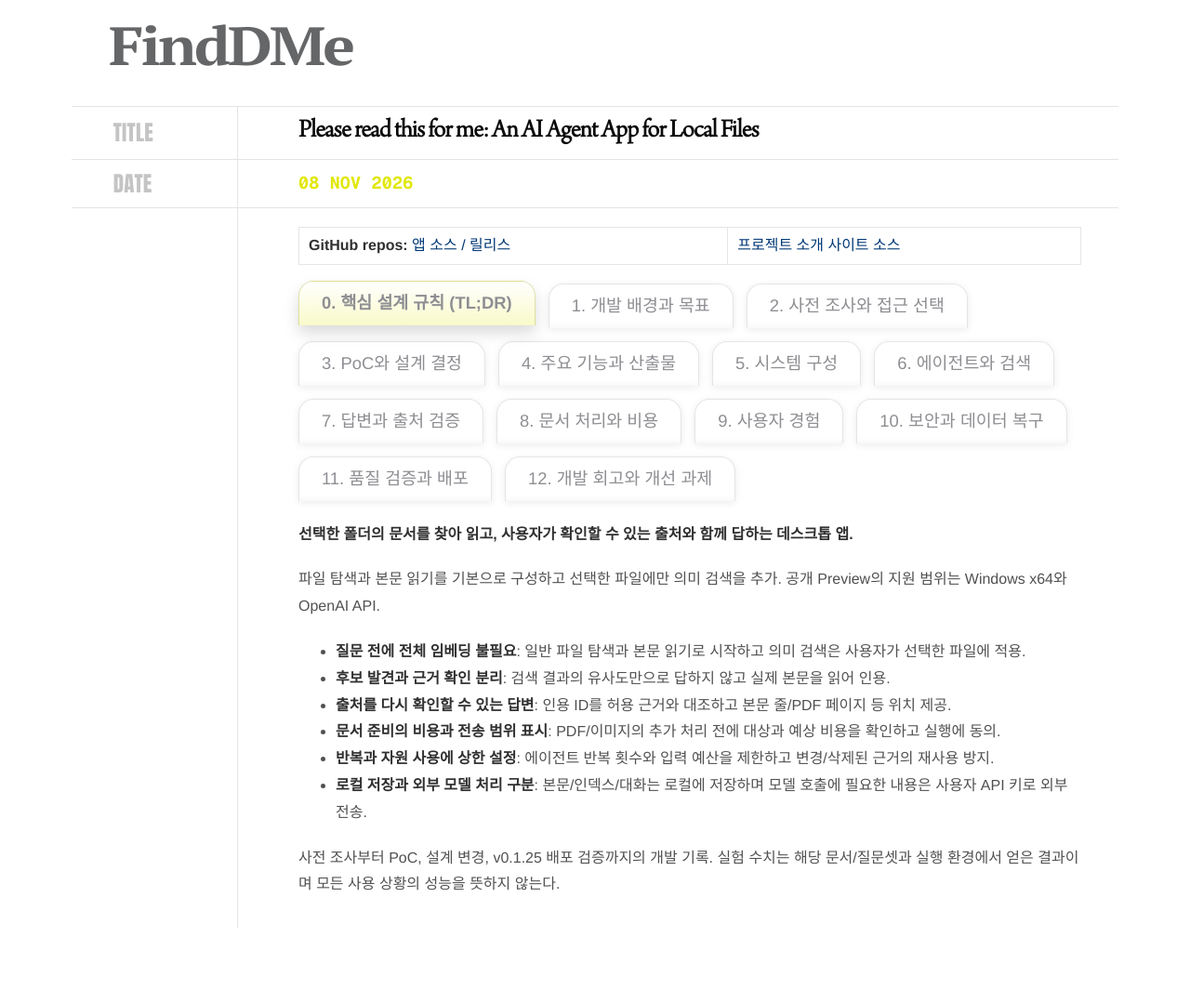
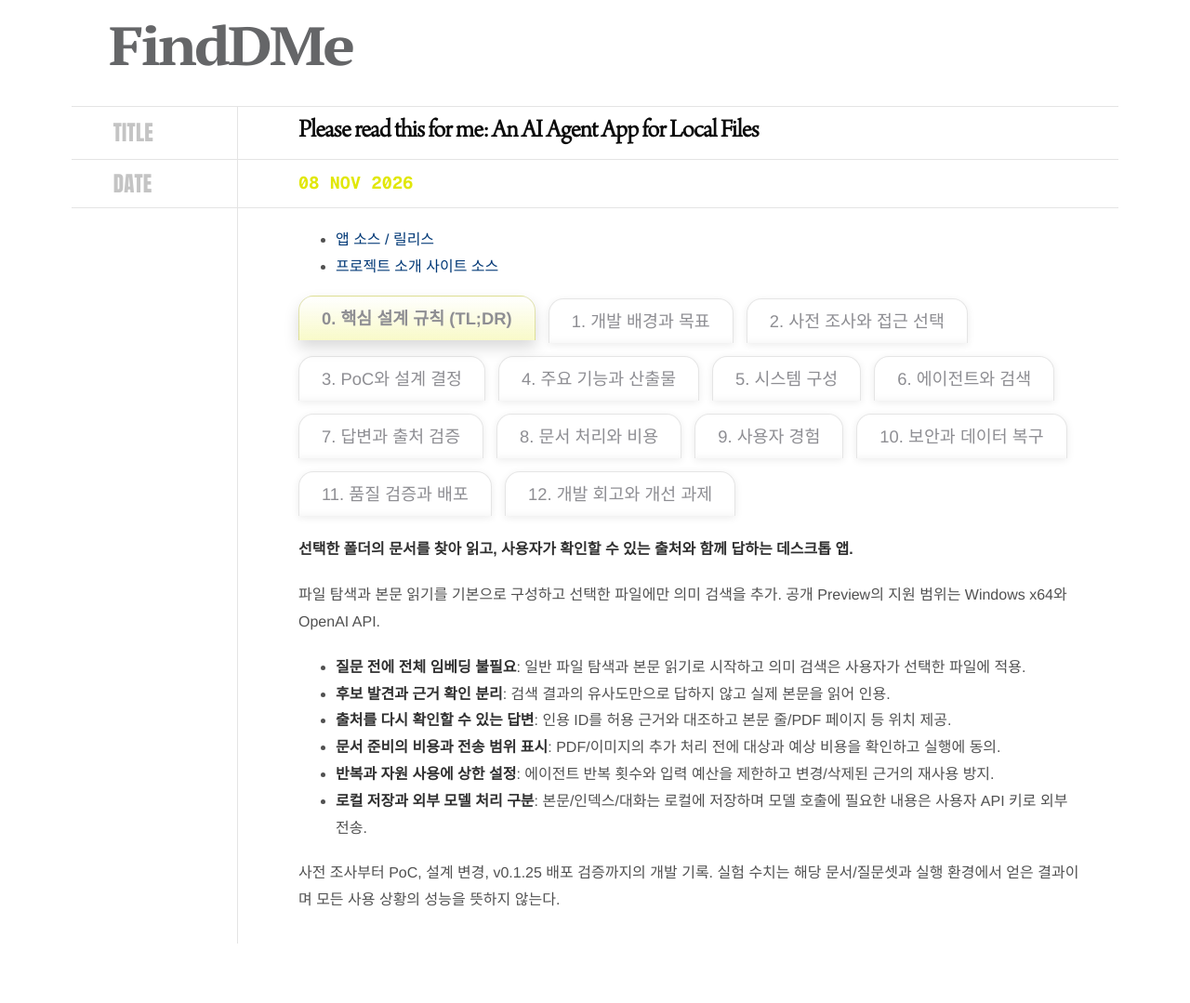
Before and after one commit to finddme/finddme.github.io, a Jekyll site: the page built from _personal_projects/2026-11-08-please-read-this-for-me.md, in a window 1280 px wide. Shown: the whole page at 93% size. Built offline with Jekyll 4.4.1, drawn with Linux system fonts in a browser that asks for light colours; nearby versions of some CDN libraries; some web fonts are replaced; comment, search, counter and statistics services are not loaded.

Commit message:
Update 2026-11-08-please-read-this-for-me.md

```diff
--- a/_personal_projects/2026-11-08-please-read-this-for-me.md
+++ b/_personal_projects/2026-11-08-please-read-this-for-me.md
@@ -6,7 +6,8 @@
 summary: "A Windows desktop app whose AI agent finds and reads files in selected folders to answer questions with verifiable sources. Combines file exploration with optional semantic search."
 ---
 
-**GitHub repos:** [앱 소스 / 릴리스](https://github.com/pleasereadthisforme/pleasereadthisforme) | [프로젝트 소개 사이트 소스](https://github.com/pleasereadthisforme/pleasereadthisforme.github.io)
+- [앱 소스 / 릴리스](https://github.com/pleasereadthisforme/pleasereadthisforme)
+- [프로젝트 소개 사이트 소스](https://github.com/pleasereadthisforme/pleasereadthisforme.github.io)
 
 # [0. 핵심 설계 규칙 (TL;DR)]
 
@@ -184,11 +183,11 @@
 
 # [5. 시스템 구성]
 
-<img width="1000" height="980" alt="전체 시스템의 질문/검색/근거 반환 흐름" src="https://github.com/user-attachments/assets/4b037bd4-bd0c-4604-9753-a9e0fa708ff4" />
+<img width="1000" height="980" alt="전체 시스템의 질문/검색/근거 반환 흐름" src="https://github.com/user-attachments/assets/d9a77fe2-da52-44e2-bb5e-c18f099caf41" />
 
 준비된 문서에 질문하는 과정을 네 층으로 표현한 구조도. 의미 검색을 포함한 설명용 예시로, 질문별 실행 순서는 달라질 수 있다는 점에 유의. 문서 준비와 임베딩 생성은 별도 작업.
 
-<img width="1200" height="950" alt="앱 구성" src="https://github.com/user-attachments/assets/000f5d56-a26d-4767-a9e4-6e1edbc1269d" />
+<img width="1200" height="950" alt="앱 구성" src="https://github.com/user-attachments/assets/371153a9-a2b8-477b-9197-0401b971a09d" />
 
 | 구성 | 역할 |
 | --- | --- |
@@ -203,7 +202,7 @@
 
 # [6. 에이전트와 검색]
 
-<img width="1200" height="1113" alt="에이전트 파이프라인" src="https://github.com/user-attachments/assets/5e60900d-6d58-447d-bdc1-14714e57fdfb" />
+<img width="1200" height="1113" alt="에이전트 파이프라인" src="https://github.com/user-attachments/assets/e841ca45-d85f-4cbd-b370-023dd4aaaad2" />
 
 에이전트는 질문/최근 대화/검증된 이전 근거를 받아 다음 도구 또는 답변을 선택. 파일 찾기/본문 검색/구간 읽기는 고정 순서의 단일 실행이 아닌 관찰 결과에 따른 반복 동작. 반복 횟수와 입력 예산에는 상한을 설정.
 
@@ -213,13 +212,13 @@
 
 ### 검색과 임베딩의 상세 흐름
 
-<img width="1200" height="1134" alt="검색 로직" src="https://github.com/user-attachments/assets/033733a8-c402-4fa9-b576-a1159c38b3aa" />
+<img width="1200" height="1134" alt="검색 로직" src="https://github.com/user-attachments/assets/54ad9337-3f91-4408-ae4b-2ba50e4564ea" />
 
-<img width="1200" height="1178" alt="임베딩 준비와 검색" src="https://github.com/user-attachments/assets/79bab108-0d19-40ac-bf13-d999d951775e" />
+<img width="1200" height="1178" alt="임베딩 준비와 검색" src="https://github.com/user-attachments/assets/9f60e70c-213f-4085-a2fd-9a086d51c868" />
 
 # [7. 답변과 출처 검증]
 
-<img width="1200" height="1134" alt="본문 읽기와 근거 검증" src="https://github.com/user-attachments/assets/00ecd28a-4c39-430c-b643-95f7a91642c5" />
+<img width="1200" height="1134" alt="본문 읽기와 근거 검증" src="https://github.com/user-attachments/assets/f73fb244-a651-4cc6-9652-c8d1b9088d2d" />
 
 답변의 인용 ID를 모델에 전달된 허용 근거와 대조. 사용자가 출처를 열면 저장된 본문과 위치를 확인할 수 있도록 원본 텍스트 줄/추출 본문 줄/PDF 페이지를 구분. 참조의 유효성을 확인하는 절차로, 모든 문장의 사실성 보장과는 구분.
 
```
Also changed, not shown: other parts of _personal_projects/2026-11-08-please-read-this-for-me.md (+0 -2 lines).
